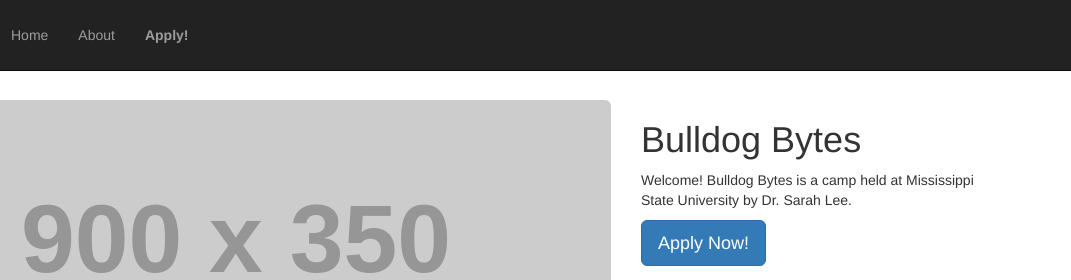
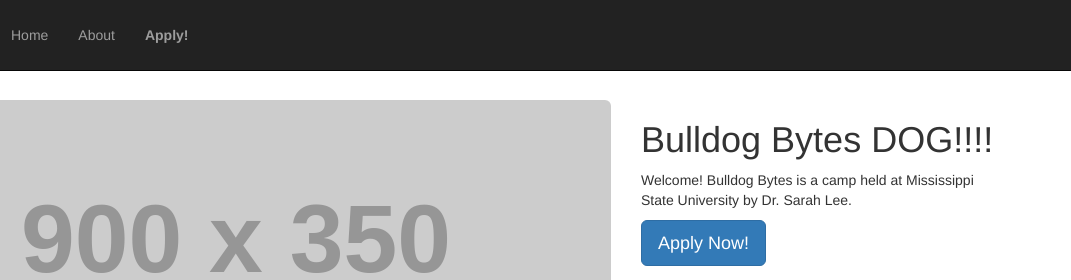
Before and after one commit to Triathlete485/BulldogBytes-, a plain HTML site: page index.html in a window 1280 px wide. Shown: the top 280 px of the page, 209-1280 px from the left. Drawn offline with Linux system fonts and the light colour scheme; placeholder pictures from the web are drawn by us.

Commit message:
deez nuts

```diff
--- a/index.html
+++ b/index.html
@@ -72,7 +72,7 @@
             </div>
             <!-- /.col-md-8 -->
             <div class="col-md-4">
-                <h1>Bulldog Bytes</h1>
+                <h1>Bulldog Bytes DOG!!!!</h1>
                 <p>Welcome! Bulldog Bytes is a camp held at Mississippi State University by Dr. Sarah Lee. </p>
                 <a class="btn btn-primary btn-lg" href="#">Apply Now!</a>
             </div>
```
